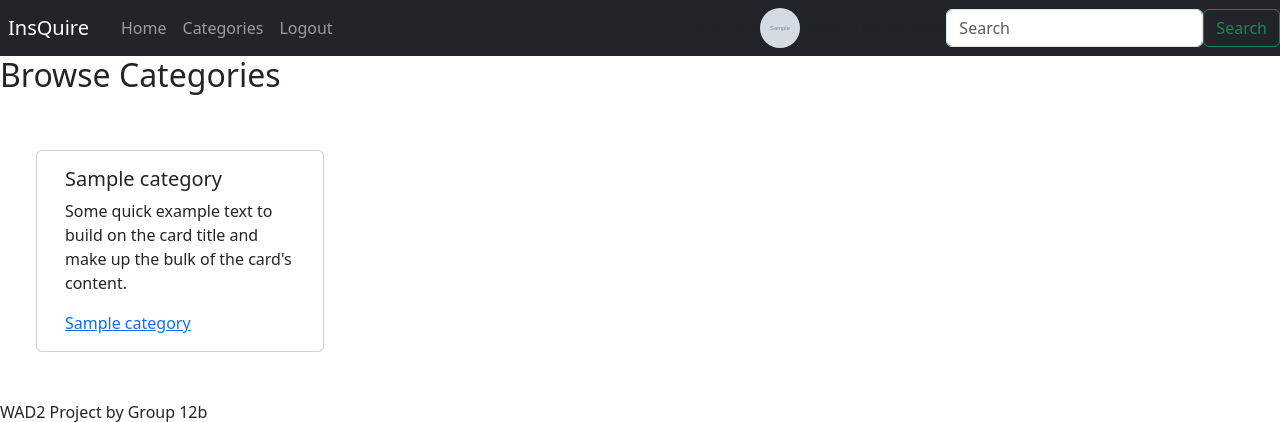
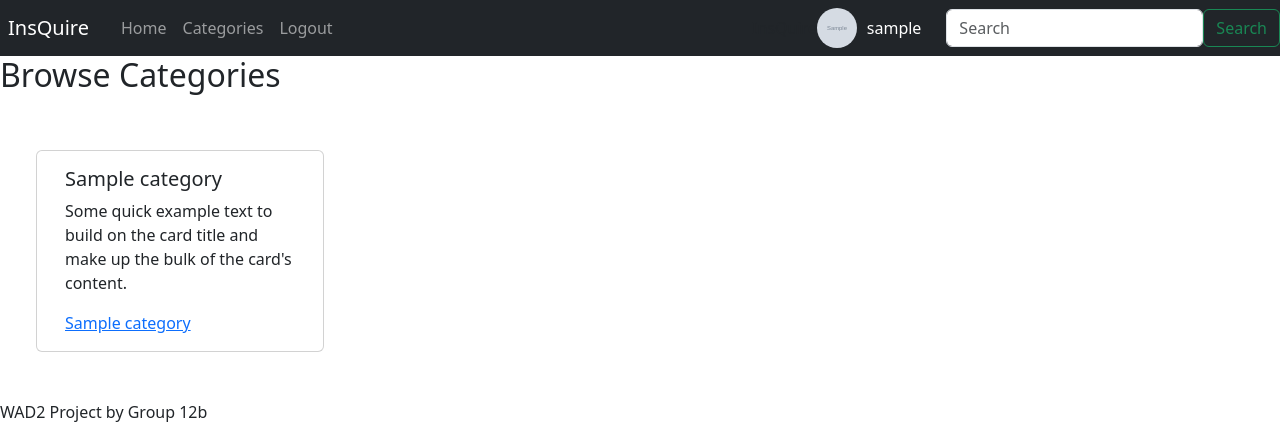
Before and after one commit to ibby-hassan/WAD2-Group-Project, a Django app: page /insQuire/categories/ in a window 1280 px wide. Shown: the top 422 px of the page. Run offline with Django 3.2, Linux system fonts and the light colour scheme; a user stored in the database is signed in; tables that the repository leaves empty hold one stand-in row (values such as "Sample post"); grey boxes marked "Sample" are stand-in pictures.

Commit message:
proflie pict and username done

```diff
--- a/templates/insQuire/base.html
+++ b/templates/insQuire/base.html
@@ -22,6 +22,11 @@
         height: 40px;
         border-radius: 50%;
         margin-right: 10px;
+    }
+
+    .user-info {
+        display: flex;
+        align-items: center;
     }
 </style>
         {% endblock %}
@@ -49,9 +54,11 @@
         {% if user.userprofile.picture %}
             <img src="{{ user.userprofile.picture.url }}" alt="User Avatar" class="user-picture">
         {% endif %}
-                <span class="ml-2">Welcome, {{ user.username }}!</span>
+        <span class="ml-2 text-white">{{ user.username }} &nbsp;&nbsp;&nbsp;&nbsp;&nbsp;</span>
+
     {% endif %}
 </div>
+
         <!--referenced from https://www.youtube.com/watch?v=AGtae4L5BbI-->
         <form class="form-inline my-2 my-lg-0 d-flex" method=POST action="{% url 'insQuire:search' %}">
             {% csrf_token %}
```
Also changed, not shown: media/profile_images/屏幕截图_20221121_142159.png (added). Lines whose indentation alone changed are shown as unchanged.
